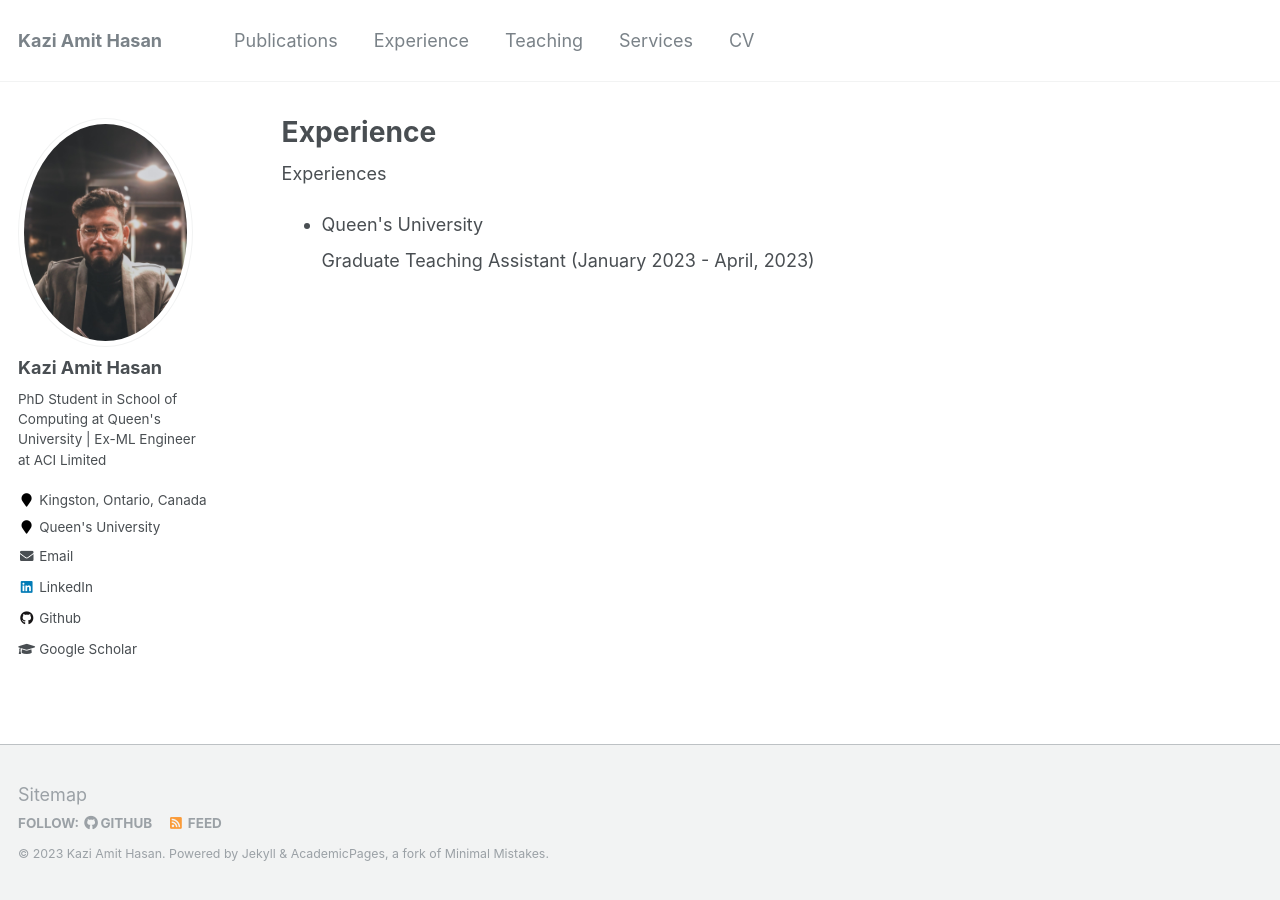
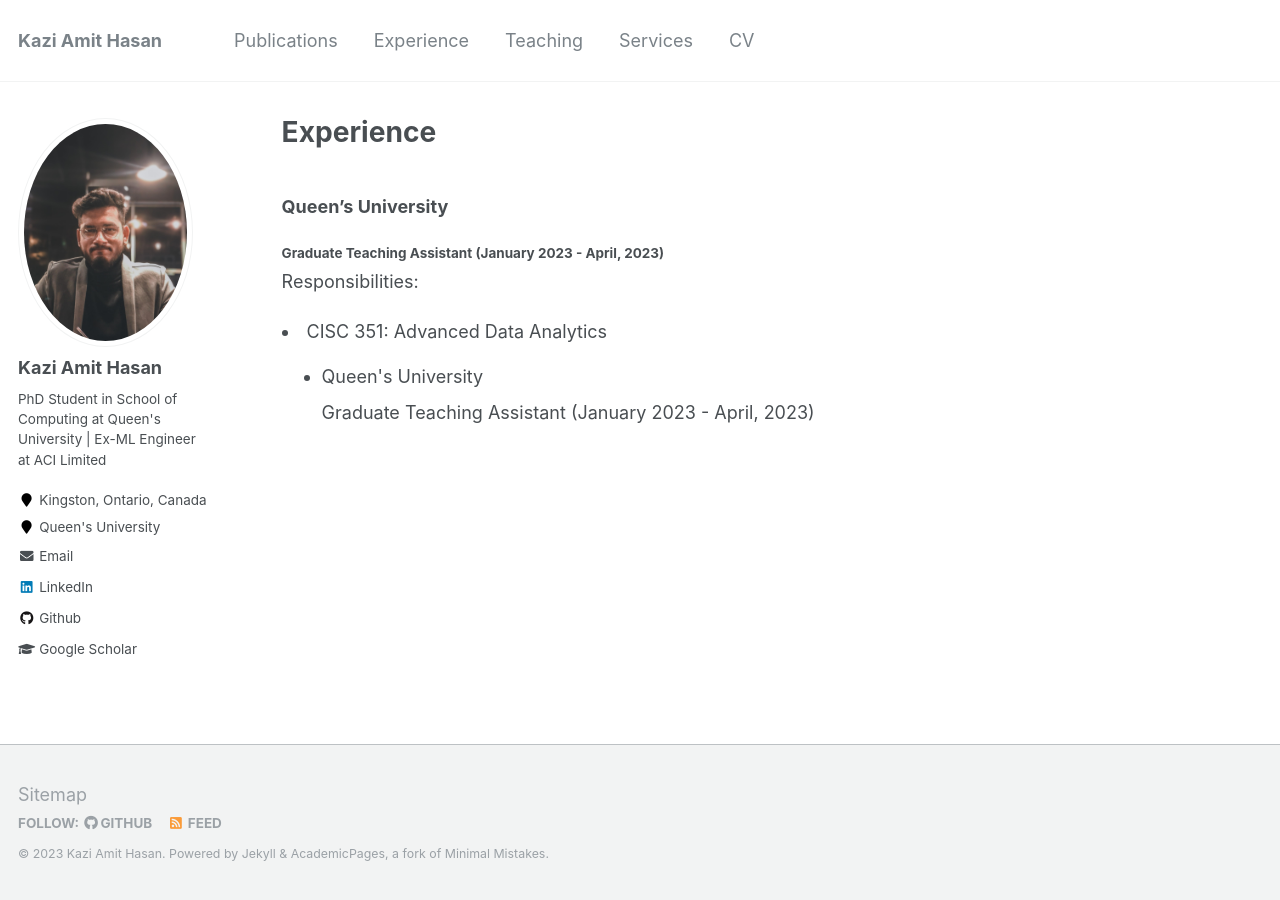
Before and after one commit to KaziAmitHasan/kaziamithasan.github.io, a Jekyll site: the page built from _pages/experiences.md, in a window 1280 px wide. Built offline with Jekyll 4.4.1, drawn with Linux system fonts in a browser that asks for light colours.

Commit message:
info updated

```diff
--- a/_pages/experiences.md
+++ b/_pages/experiences.md
@@ -3,7 +3,11 @@ title: "Experience"
 permalink: /experiences/
 ---
 
-Experiences
+### Queen's University
+#### Graduate Teaching Assistant (January 2023 - April, 2023)
+
+Responsibilities:
+<li> CISC 351: Advanced Data Analytics</li>
 
 <ul>
 
```
